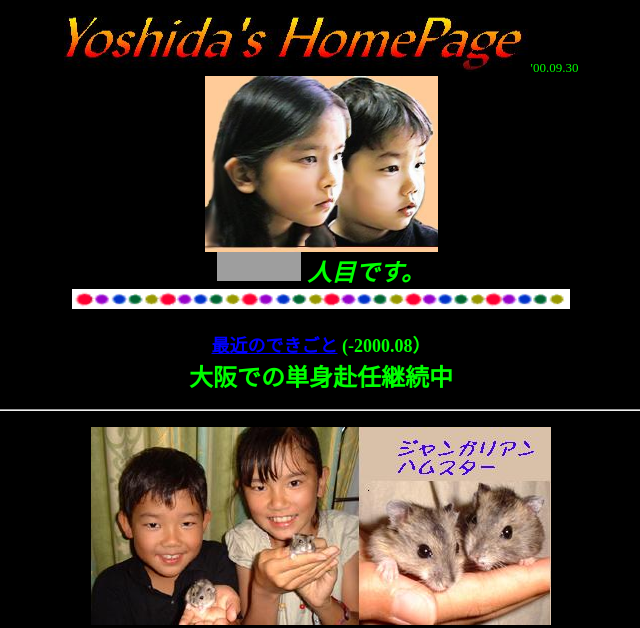
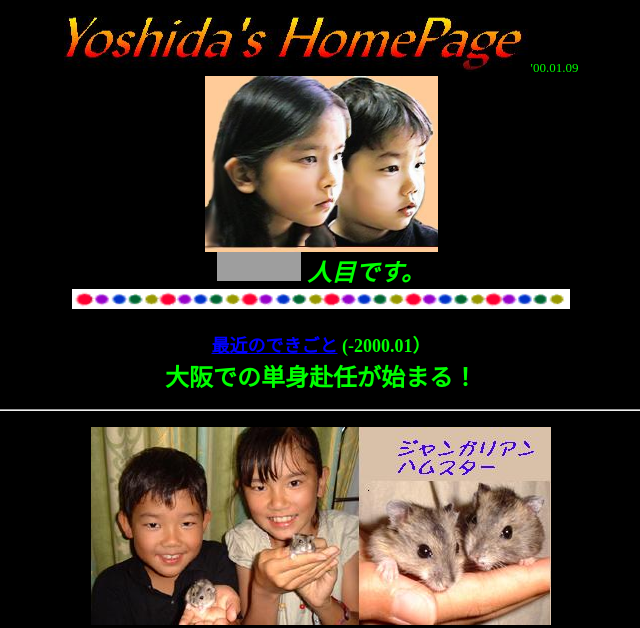
Before and after one commit to fx14075-star/fx14075-star.github.io, a plain HTML site: page index_1.html in a window 1280 px wide. Shown: the top 628 px of the page, without its empty margins (319-959 px from the left). Drawn offline with Linux system fonts and the light colour scheme; grey boxes are pictures that could not be loaded; files whose address does not match are found by name.

Commit message:
Update index_1.html

```diff
--- a/index_1.html
+++ b/index_1.html
@@ -10,13 +10,13 @@
 <body text="#00FF00" bgcolor="#000000" link="#0000FF">
 <!-- IBM HomePage Builder for Windows  version 1.2.2 --><!-- Sun Nov 09 11:40:01 1997 --><!--ヘッダ部分はここから --><!--タイトル部分はここから -->
 <center>
-<p><img SRC="img/yoshida.jpg" BORDER=0 height=56 width=467><a NAME="top"></a><font face="ＭＳ Ｐゴシック"><font size=-1>'00.09.30</font></font><!--メニュー部分はここから -->
+<p><img SRC="img/yoshida.jpg" BORDER=0 height=56 width=467><a NAME="top"></a><font face="ＭＳ Ｐゴシック"><font size=-1>'00.01.09</font></font><!--メニュー部分はここから -->
 <br><img SRC="img/sae&kei.jpg" height=176 width=233 align=CENTER><font face="ＭＳ Ｐゴシック">　　　</font>
 <BR>
 <FONT face="ＭＳ Ｐゴシック"><STRONG><FONT size="+2"><EM> <IMG src="http://cgi01.u-page.so-net.ne.jp/public/counter/cgi-bin/counter.cgi?cname=hiro-ct&gctype=a&keta=5" width="84" height="29"> 人目です。 </EM>
 <br><img SRC="img/a_neon.gif" height=20 width=498>
-</FONT></STRONG></FONT><p><FONT face="ＭＳ Ｐゴシック"><STRONG><FONT size="+2"><font face="ＭＳ Ｐゴシック"><font size=+1><a href="dekigoto/index.htm">最近のできごと</a> (-2000.08）</font></font>
-<br><b><font face="ＭＳ Ｐゴシック"><font size=+2>大阪での単身赴任継続中</font></font></b>
+</FONT></STRONG></FONT><p><FONT face="ＭＳ Ｐゴシック"><STRONG><FONT size="+2"><font face="ＭＳ Ｐゴシック"><font size=+1><a href="dekigoto/index.htm">最近のできごと</a> (-2000.01）</font></font>
+<br><b><font face="ＭＳ Ｐゴシック"><font size=+2>大阪での単身赴任が始まる！</font></font></b>
 </FONT></STRONG></FONT><hr>
 <p><FONT face="ＭＳ Ｐゴシック"><STRONG><FONT size="+2"><img SRC="img/9910-20.jpg" height=198 width=460><!--文章ブロック1はここから --></FONT></STRONG></FONT></center>
 
```
